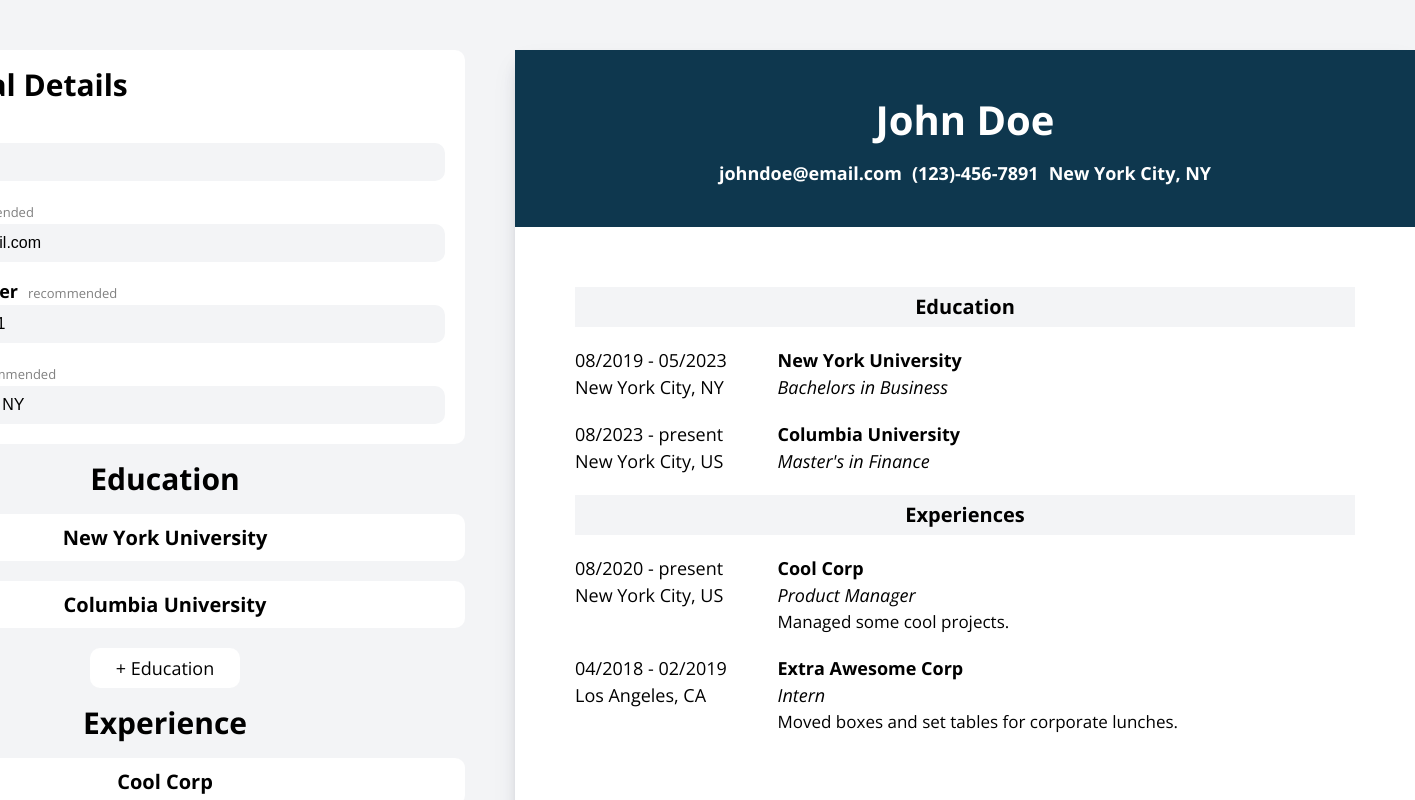
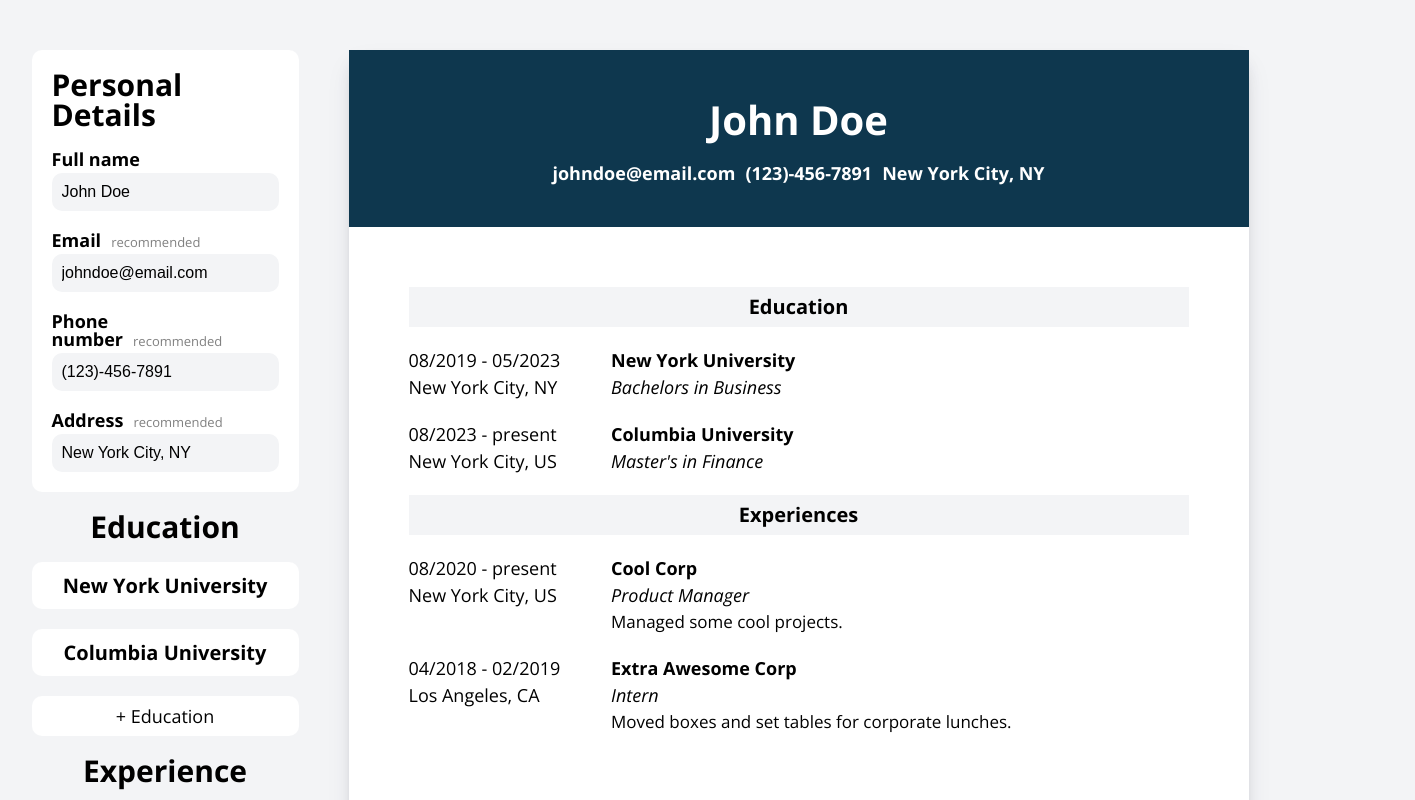
Before and after one commit to seanmckone/odin-cv-application, a React (Vite) app: page / in a window 1280 px wide. Shown: the top 800 px of the page, 1415 px wide, since content can reach past the window. Built offline with nearby package versions, Linux system fonts and the light colour scheme.

Commit message:
Update width to be dynamic

```diff
--- a/src/styles/App.css
+++ b/src/styles/App.css
@@ -9,6 +9,7 @@
   flex-direction: column;
   gap: 20px;
   align-items: center;
+  width: 500px;
 }
 
 .form-section-title {
@@ -20,7 +21,7 @@
   border: 0px;
   border-radius: 10px;
   background-color: var(--accent-bg-color);
-  width: 150px;
+  width: 100%;
   height: 40px;
   font-size: 18px;
   cursor: pointer;
--- a/src/styles/EduExpForm.css
+++ b/src/styles/EduExpForm.css
@@ -8,5 +8,5 @@
   flex-direction: column;
   gap: 20px;
 
-  width: 600px;
+  width: 100%;
 }
--- a/src/styles/PersonalDetails.css
+++ b/src/styles/PersonalDetails.css
@@ -6,8 +6,7 @@
   display: flex;
   flex-direction: column;
   gap: 20px;
-
-  width: 600px;
+  width: 100%;
 }
 
 .personal-details-title {
```
